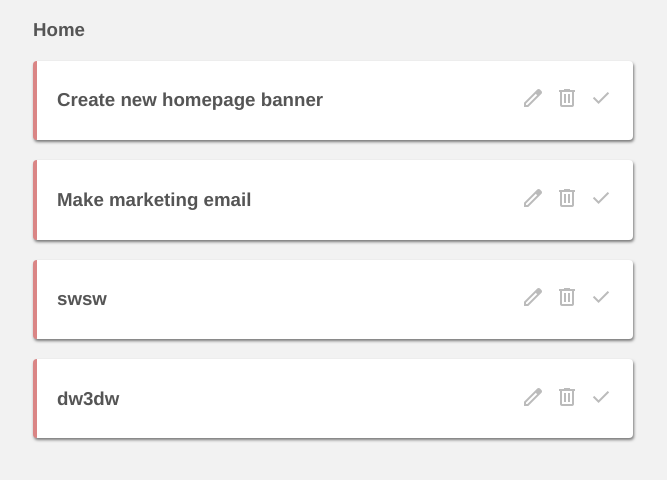
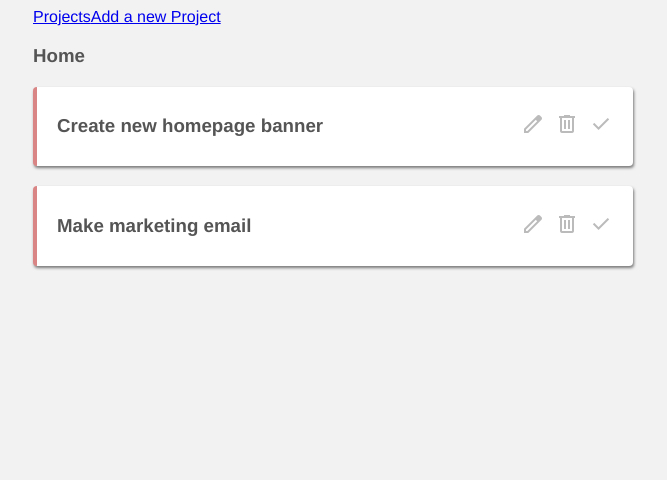
Before and after one commit to IrisKerr/Project-planner, a Vue app: page / in a window 1280 px wide. Shown: the top 480 px of the page, without its empty margins (307-974 px from the left). Built offline with nearby package versions, Linux system fonts and the light colour scheme; data requests are answered from the project's data file.

Commit message:
✨feat: add Navbar + fix typo

```diff
--- a/data/db.json
+++ b/data/db.json
@@ -11,18 +11,6 @@
       "title": "Make marketing email",
       "details": "Lorem ipsum",
       "complete": false
-    },
-    {
-      "id": "e171",
-      "title": "swsw",
-      "details": "sws",
-      "complete": false
-    },
-    {
-      "id": "040f",
-      "title": "dw3dw",
-      "details": "dwdwdw",
-      "complete": false
     }
   ]
 }
--- a/src/App.vue
+++ b/src/App.vue
@@ -1,6 +1,15 @@
 <template>
+  <Navbar />
   <router-view />
 </template>
+
+<script>
+import Navbar from "./components/Navbar.vue";
+
+export default {
+  components: { Navbar },
+};
+</script>
 
 <style>
 body {
--- /dev/null
+++ b/src/components/Navbar.vue
@@ -0,0 +1,15 @@
+<template>
+  <nav class="main-nav">
+    <router-link :to="{ name: 'Home' }">Projects</router-link>
+    <router-link :to="{ name: 'AddProject' }">Add a new Project</router-link>
+  </nav>
+</template>
+
+<script>
+export default {
+  // eslint-disable-next-line vue/multi-word-component-names
+  name: "Navbar",
+};
+</script>
+
+<style></style>
--- a/src/router/index.js
+++ b/src/router/index.js
@@ -5,7 +5,7 @@
 const routes = [
   {
     path: "/",
-    name: "home",
+    name: "Home",
     component: HomeView,
   },
   {
```
